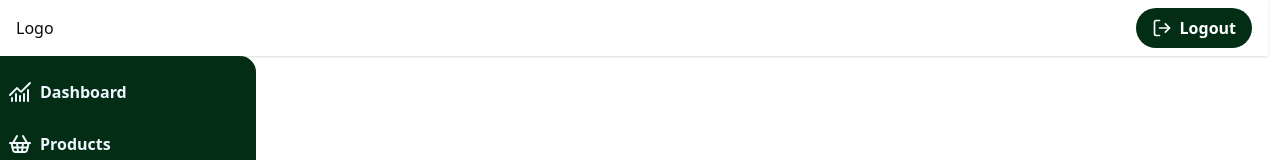
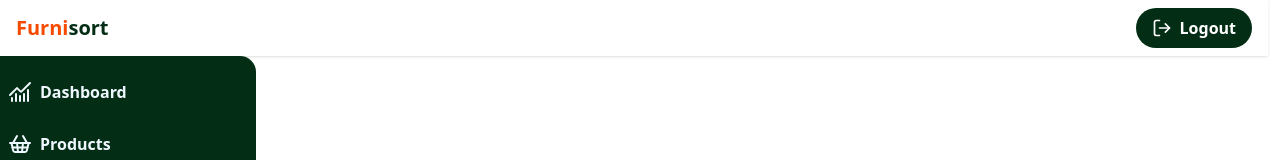
Before and after one commit to vs-git-max/young-sam-furniture-workshop, a React (Vite) app: page /admin in a window 1280 px wide. Shown: the top 160 px of the page. Built offline with nearby package versions, Linux system fonts and the light colour scheme.

Commit message:
updated the logo on the admin side

```diff
--- a/src/pages/admin/AdminHeader.jsx
+++ b/src/pages/admin/AdminHeader.jsx
@@ -1,3 +1,4 @@
+import Logo from "@/components/shop/Logo";
 import MyAppContext from "@/context/Context";
 import { LogOut, Menu } from "lucide-react";
 import { useContext } from "react";
@@ -14,7 +15,11 @@ const AdminHeader = () => {
           <Menu className="w-7 " />
         </button>
       </div>
-      <div className="">Logo</div>
+      <div className="">
+        <h1 className="text-orange-600 font-bold text-xl">
+          Furni<span className="text-green-950">sort</span>
+        </h1>
+      </div>
       <div className="">
         <button className="bg-green-950 py-2 px-4 rounded-full font-bold text-white cursor-pointer flex items-center gap-2 hover:opacity-95">
           <LogOut className="size-5 " />
```
